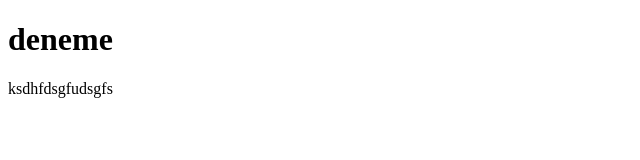
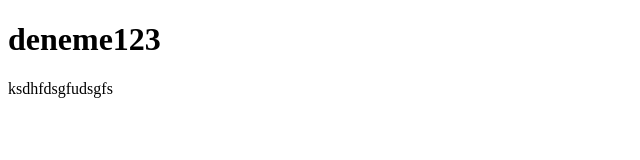
Before and after one commit to emirhanbb/emirhanbb.github.io, a plain HTML site: page index.html in a window 1280 px wide. Shown: the full height of the page, 0-640 px from the left. Drawn offline with Linux system fonts and the light colour scheme.

Commit message:
Update index.html

```diff
--- a/index.html
+++ b/index.html
@@ -5,7 +5,7 @@
 </head>
 <body>
 
-<h1>deneme</h1>
+<h1>deneme123</h1>
 <p>ksdhfdsgfudsgfs</p>
 
 </body>
```
